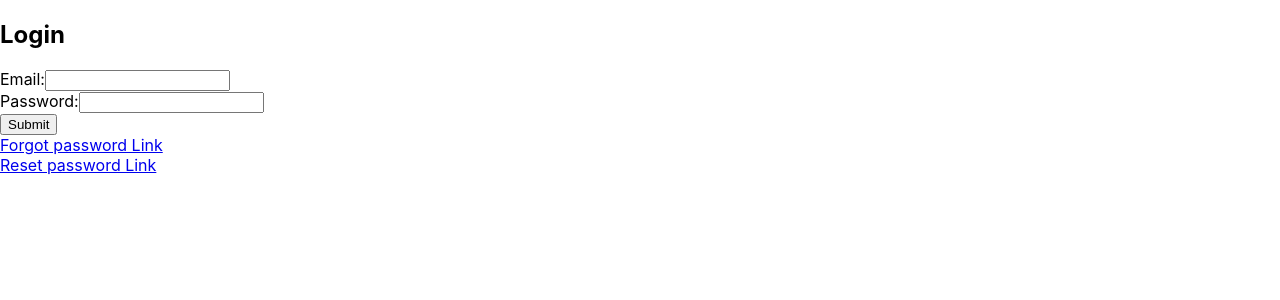
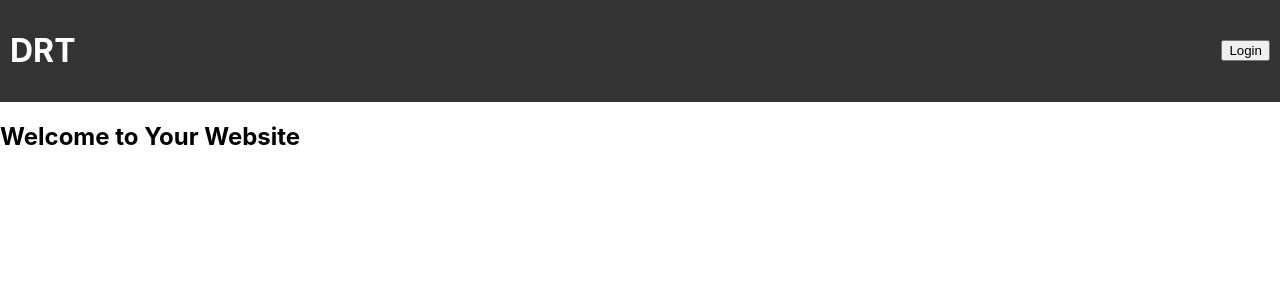
Before and after one commit to Nihar46/DRT, a React (Create React App) app in the folder frontend/: page / in a window 1280 px wide. Shown: the top 300 px of the page. Built offline with nearby package versions, Linux system fonts and the light colour scheme.

Commit message:
Added HomePage component

```diff
--- /dev/null
+++ b/frontend/src/components/Header/Header.css
@@ -0,0 +1,22 @@
+/* Example CSS */
+header {
+  display: flex;
+  justify-content: space-between;
+  align-items: center;
+  padding: 10px;
+  background-color: #333;
+  color: white;
+}
+
+.logo {
+  flex-grow: 1;
+}
+
+nav {
+  display: flex;
+  align-items: center;
+}
+
+button {
+  margin-left: 10px;
+}
--- /dev/null
+++ b/frontend/src/components/Header/Header.js
@@ -0,0 +1,19 @@
+import React from "react";
+import "./Header.css";
+import { useNavigate } from "react-router-dom";
+const Header = () => {
+  const navigate = useNavigate();
+  return (
+    <header>
+      <div className="logo">
+        <h1>DRT</h1>
+      </div>
+      <nav>
+        {/* Add navigation links or other header content as needed */}
+        <button onClick={() => navigate("/sign-in")}>Login</button>
+      </nav>
+    </header>
+  );
+};
+
+export default Header;
--- /dev/null
+++ b/frontend/src/components/Header/index.js
@@ -0,0 +1,2 @@
+import Header from "./Header";
+export default Header;
--- a/frontend/src/routes/publicRoutes.js
+++ b/frontend/src/routes/publicRoutes.js
@@ -4,6 +4,7 @@ import { useEffect } from "react";
 import { useNavigate } from "react-router-dom";
 
 const Auth = lazy(() => import("../screens/Auth"));
+const HomePage = lazy(() => import("../screens/Main/HomePage"));
 const Login = lazy(() => import("../screens/Auth/Login"));
 const ForgotPasswordPage = lazy(() =>
   import("../screens/Main/ForgotPasswordPage")
@@ -21,6 +22,10 @@ const PublicRoute = ({ as: Component, ...props }) => {
 const authNav = [
   {
     path: "/",
+    element: <HomePage />,
+  },
+  {
+    path: "/sign-in",
     element: <Login />,
   },
   {
--- /dev/null
+++ b/frontend/src/screens/Main/HomePage/HomePage.jsx
@@ -0,0 +1,17 @@
+import React from "react";
+import Header from "../../../components/Header"; // Adjust the path based on your file structure
+
+const HomePage = () => {
+  return (
+    <div>
+      <Header />
+      <main>
+        {/* Your main content goes here */}
+        <h2>Welcome to Your Website</h2>
+        {/* Add more content as needed */}
+      </main>
+    </div>
+  );
+};
+
+export default HomePage;
--- /dev/null
+++ b/frontend/src/screens/Main/HomePage/index.js
@@ -0,0 +1,3 @@
+import HomePage from "./HomePage";
+
+export default HomePage;
```
